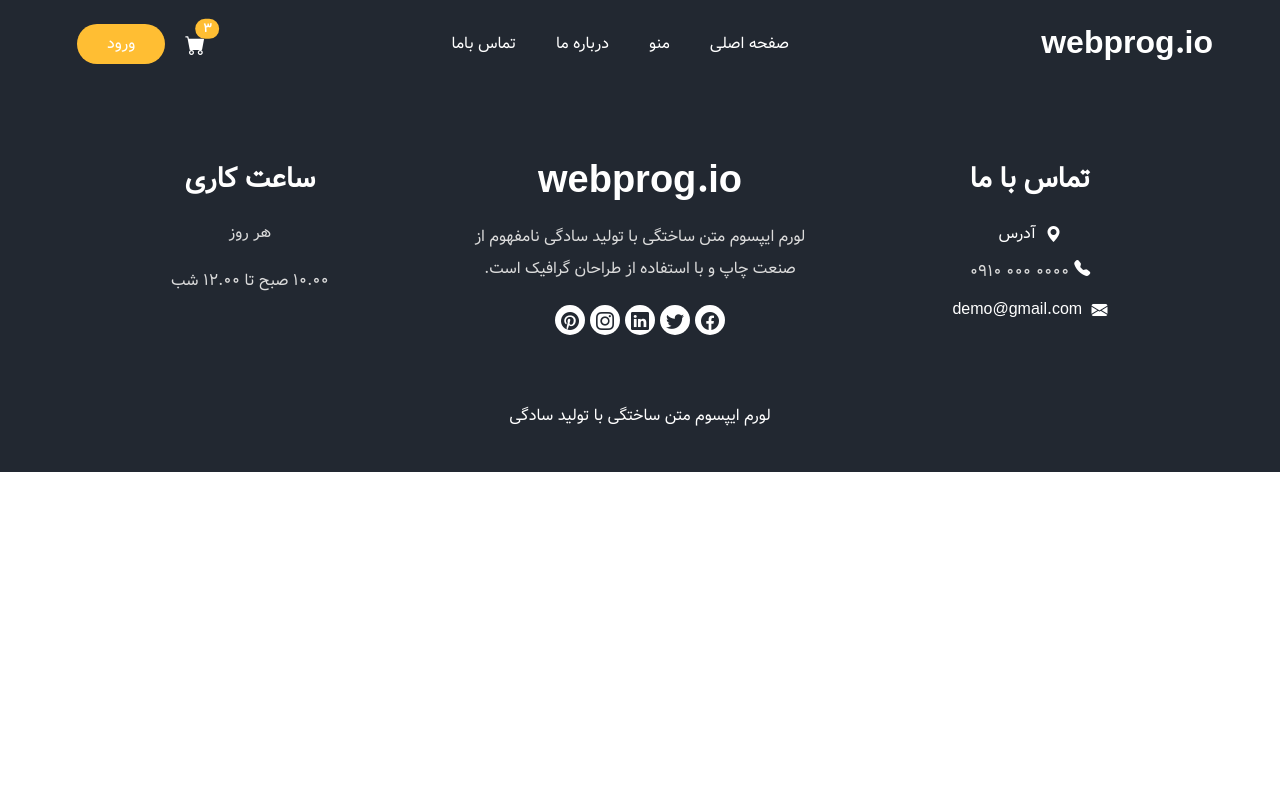
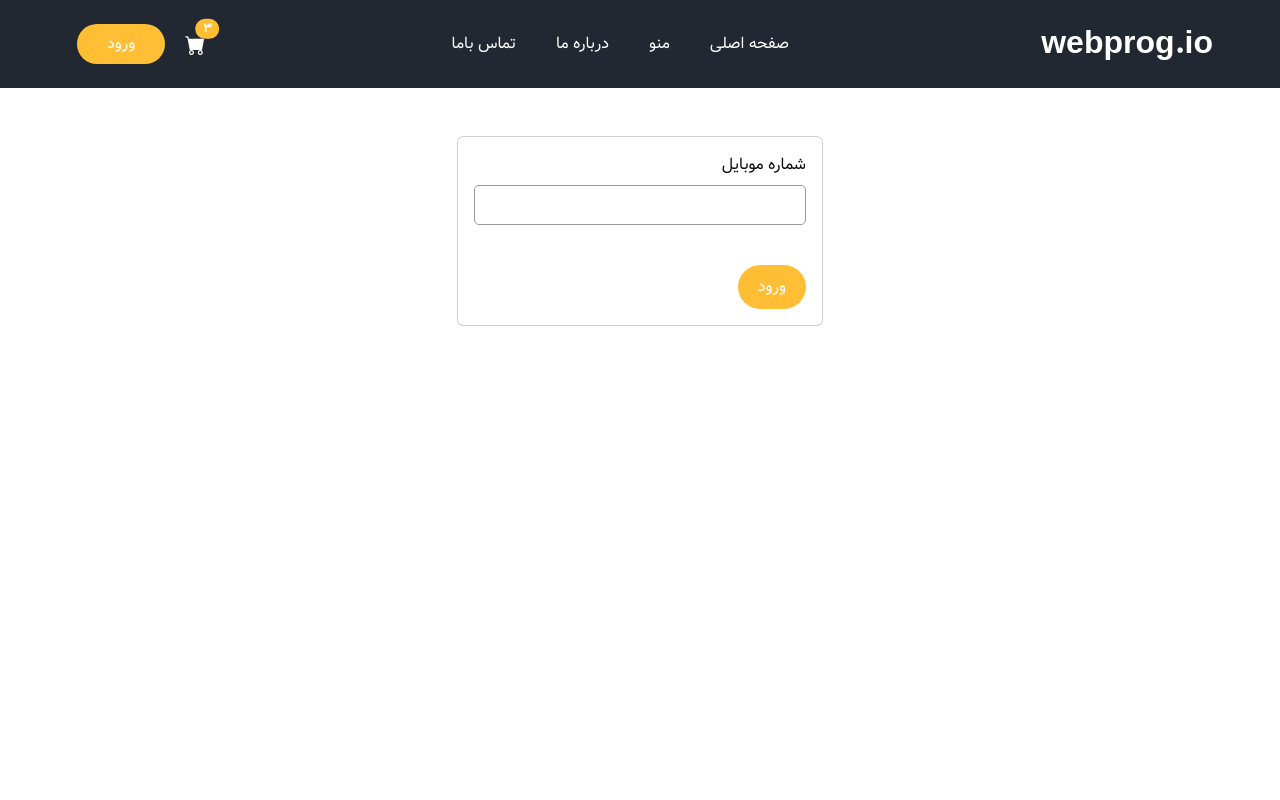
Before and after one commit to reza-ak/Fast-food, a Nuxt app in the folder frontend/: page /auth/login in a window 1280 px wide. Shown: the top 800 px of the page. Built offline with nearby package versions, Linux system fonts and the light colour scheme.

Commit message:
Designing login page and fix login link in header and Activation of SMS authentication service (OTP) in laravel

```diff
--- a/frontend/components/layout/Header.vue
+++ b/frontend/components/layout/Header.vue
@@ -45,7 +45,7 @@
                     3
                   </span>
                 </a>
-                <a href="login.html" class="btn-auth"> ورود </a>
+                <NuxtLink to="/auth/login" class="btn-auth"> ورود </NuxtLink>
               </div>
             </div>
           </nav>
--- /dev/null
+++ b/frontend/pages/auth/login.vue
@@ -0,0 +1,51 @@
+<template>
+  <!-- login section -->
+  <section class="auth_section book_section">
+    <div class="container">
+      <div class="row mt-5">
+        <div class="col-md-4 offset-md-4">
+          <div class="card">
+            <div class="card-body">
+              <div class="form_container">
+                <form @submit.prevent="login()">
+                  <div class="mb-3">
+                    <label for="cellphone" class="form-label"
+                      >شماره موبایل</label
+                    >
+                    <input
+                      v-model="phoneNumber"
+                      type="text"
+                      class="form-control"
+                      id="cellphone"
+                    />
+                  </div>
+                  <button type="submit" class="btn btn-primary btn-auth">
+                    ورود
+                  </button>
+                </form>
+              </div>
+            </div>
+          </div>
+        </div>
+      </div>
+    </div>
+  </section>
+  <!-- end login section -->
+</template>
+
+<script setup>
+import { useToast } from "vue-toastification";
+const toast = useToast()
+const phoneNumber = ref(null);
+function login() {
+  if (phoneNumber.value == null) {
+    toast.error("شماره موبایل الزامی است.")
+    return
+  }
+  const pattern = /^(\+98|0)?9\d{9}$/
+  if(!pattern.test(phoneNumber.value)){
+    toast.error("فرمت شماره موبایل معتبر نیست.")
+    return
+  }
+}
+</script>
```
Also changed, not shown: 1 other file (tests, documents, lock files or other folders).
